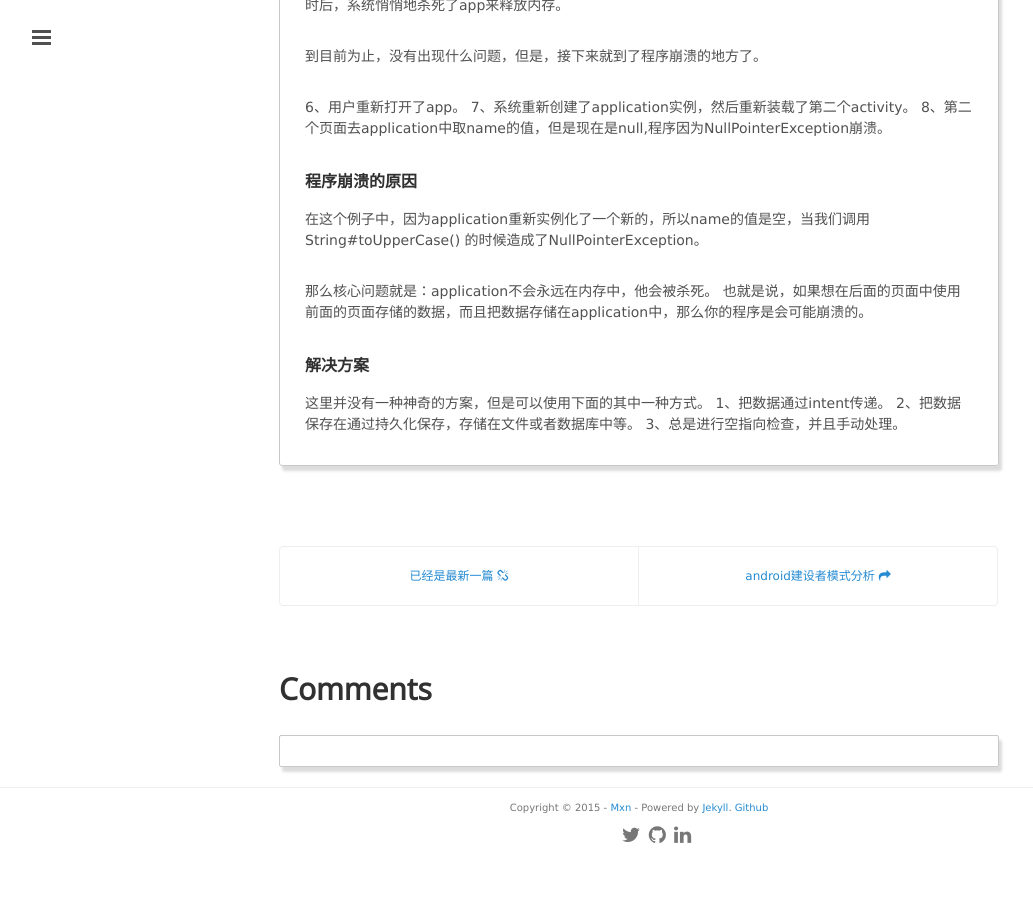
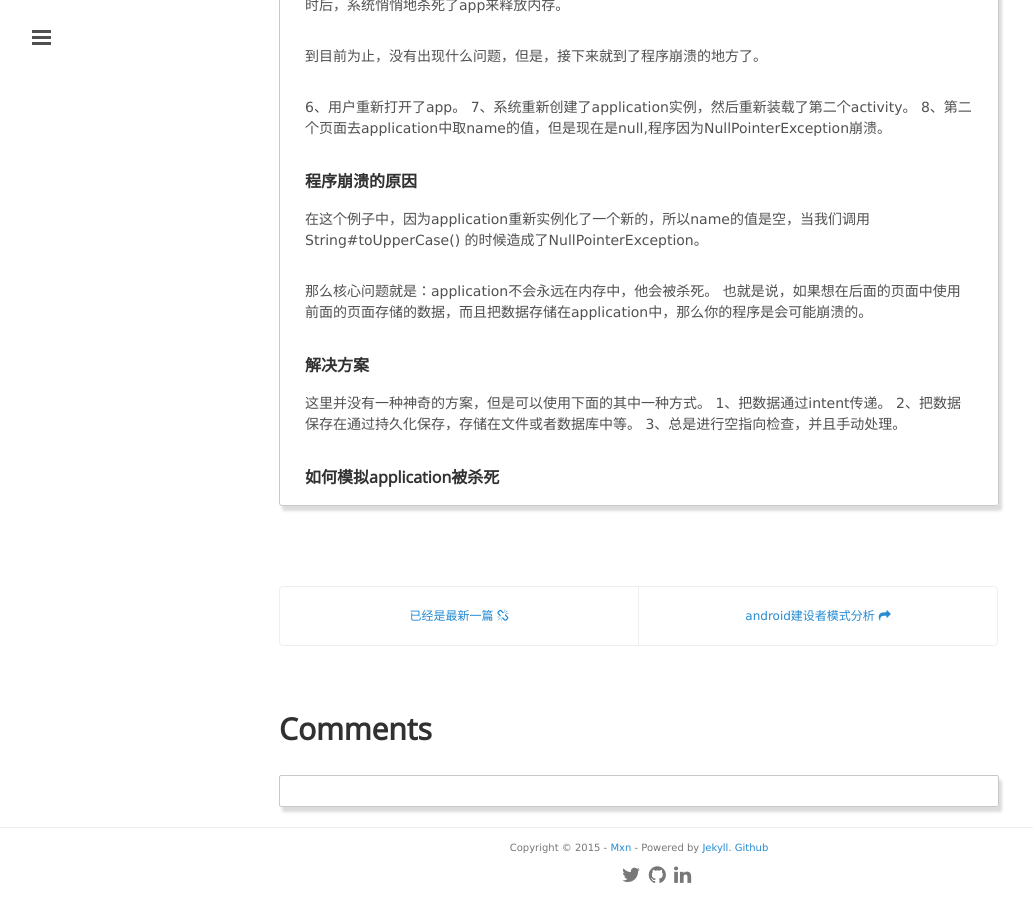
Before and after one commit to mxn21/mxn21.github.io, a Jekyll site: the page built from _posts/2015-6-15-为什么Application不能存储数据.md, in a window 1280 px wide and 900 px high, scrolled down 1478 px. Shown: the whole window, without its empty margins (1-1034 px from the left). Built offline with Jekyll 4.4.1, drawn with Linux system fonts in a browser that asks for light colours; Markdown is read by kramdown in place of the engine named in the settings; comment, search, counter and statistics services are not loaded; before the commit the page ends 2338 px from its top, so only the background shows below that.

Commit message:
Update 2015-6-15-为什么Application不能存储数据.md

```diff
--- a/_posts/2015-6-15-为什么Application不能存储数据.md
+++ b/_posts/2015-6-15-为什么Application不能存储数据.md
@@ -90,3 +90,5 @@
 1、把数据通过intent传递。
 2、把数据保存在通过持久化保存，存储在文件或者数据库中等。
 3、总是进行空指向检查，并且手动处理。
+
+###如何模拟application被杀死
```
